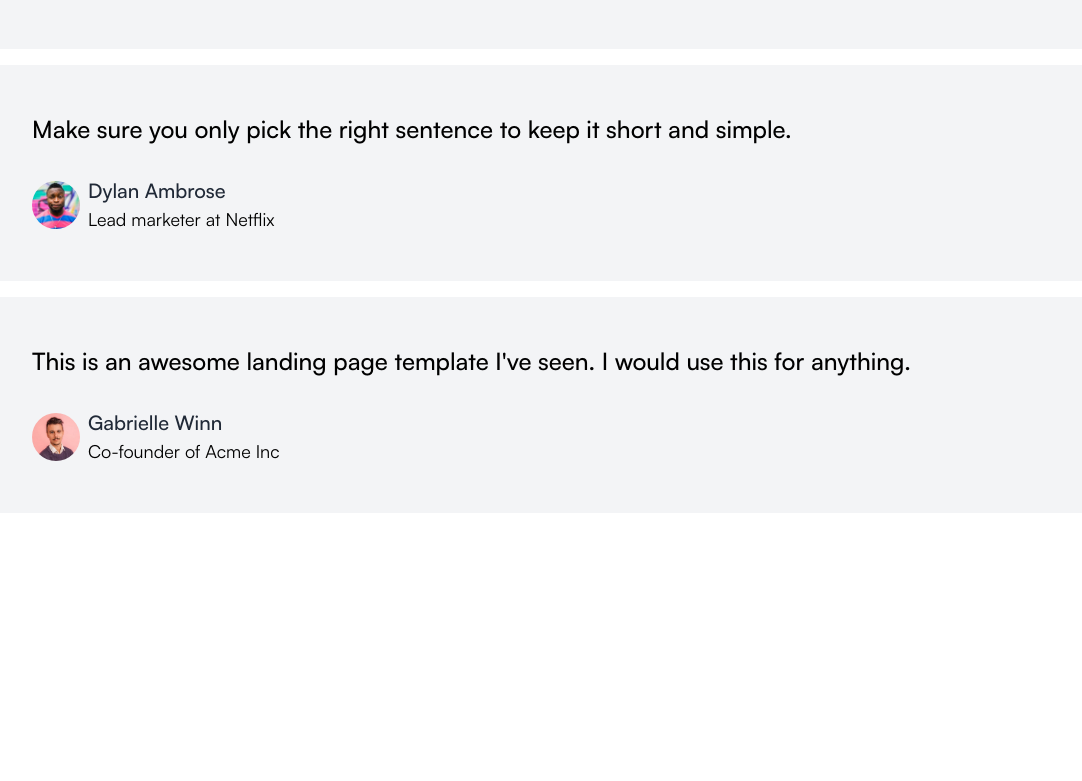
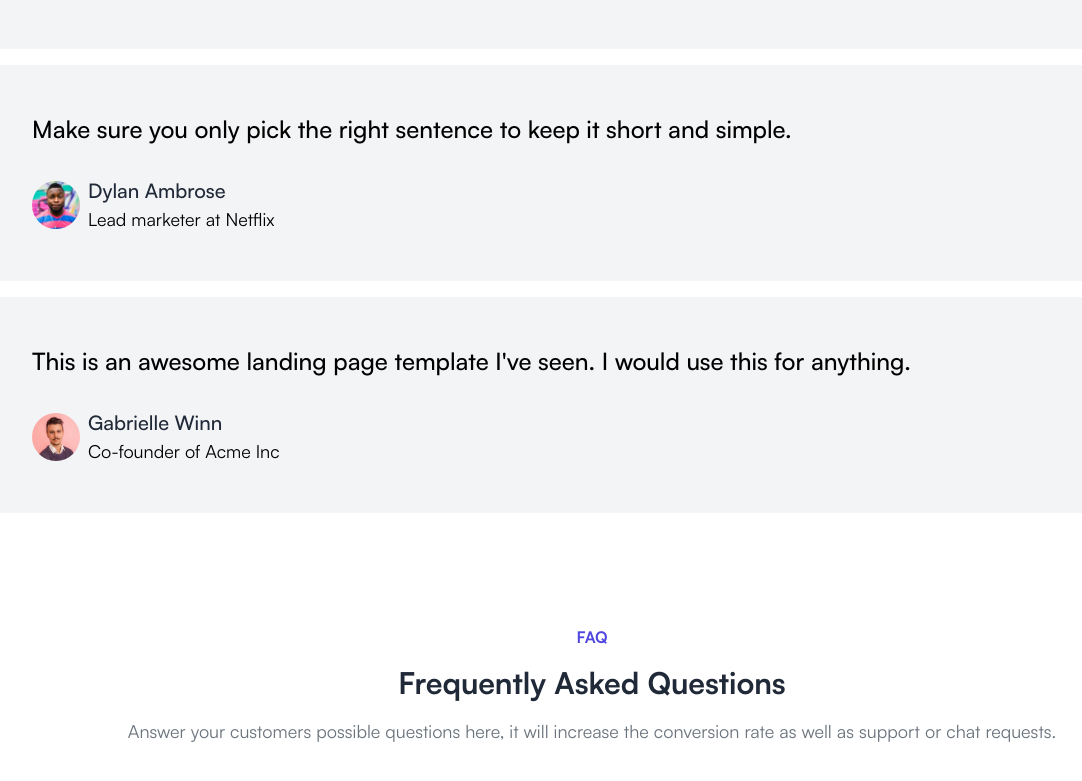
Before and after one commit to SayeemZaman/Nextly-Landing-Page, a React (Vite) app: page / in a window 1280 px wide. Shown: the part 5257-6038 px from the top of the page, without its empty margins (48-1130 px from the left). Before the commit the page ends 5866 px from the top, so only its background shows below. Built offline with nearby package versions, Linux system fonts and the light colour scheme.

Commit message:
add FaqList

```diff
--- a/src/App.jsx
+++ b/src/App.jsx
@@ -3,6 +3,7 @@ import Hero from './components/Hero';
 import Benefits from './components/Benefits';
 import Video from "./components/Video";
 import Testimonials from "./components/Testimonials";
+import FaqList from "./components/FaqList"
 
 function App() {
   return (
@@ -12,6 +13,7 @@ function App() {
       <Benefits />
       <Video />
       <Testimonials />
+      <FaqList />
     </div>
   )
 }
--- /dev/null
+++ b/src/components/FaqList.jsx
@@ -0,0 +1,13 @@
+import Head from "./Head";
+
+export default function FaqList(){
+  return (
+    <section className="flex flex-col gap-[16px]">
+    <Head
+      head="FAQ"
+      title="Frequently Asked Questions"
+      desc="Answer your customers possible questions here, it will increase the conversion rate as well as support or chat requests."
+    />
+    </section>
+  );
+};
```
